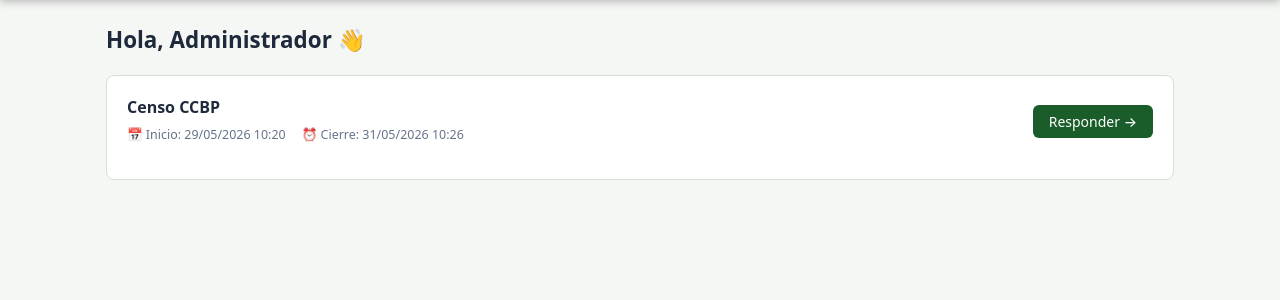
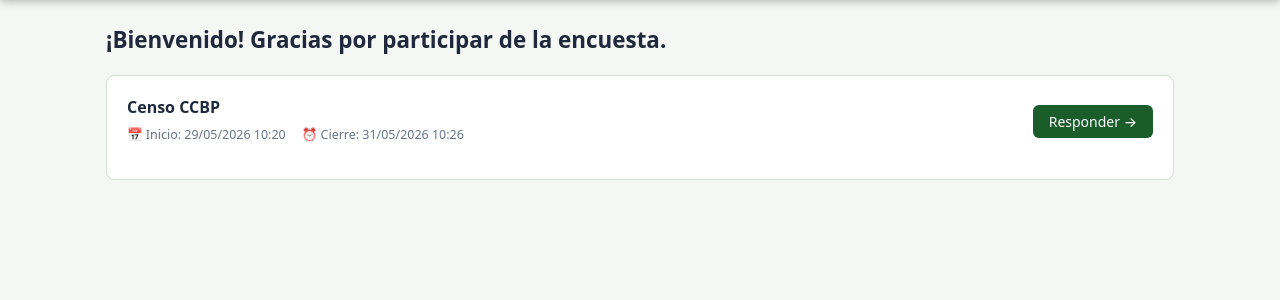
Before and after one commit to insuagm240815/encuesta, a Flask app: page /inicio/ in a window 1280 px wide. Shown: the part 60-360 px from the top of the page. Run offline with Flask 3, Linux system fonts and the light colour scheme; a user stored in the database is signed in; data comes from the database, SQL or seed files in the repository.

Commit message:
ocultar nombre usuario en vista encuesta

```diff
--- a/templates/base.html
+++ b/templates/base.html
@@ -211,7 +211,7 @@
     </svg>
   </button>
   <div class="nav-menu" id="nav-menu">
-    <span class="user-name">{{ session.user_name }}</span>
+    {% if session.is_admin or session.is_operator %}<span class="user-name">{{ session.user_name }}</span>{% endif %}
     {% if session.is_admin %}
       <a href="/panel/" style="background:rgba(255,255,255,.15);padding:.3rem .8rem;border-radius:5px;color:#fff;font-weight:600;">🏠 Panel admin</a>
       <a href="/panel/users" style="background:rgba(255,255,255,.15);padding:.3rem .8rem;border-radius:5px;color:#fff;font-weight:600;">👥 Usuarios</a>
--- a/templates/survey/index.html
+++ b/templates/survey/index.html
@@ -1,7 +1,7 @@
 {% extends "base.html" %}
 {% block title %}Mis Encuestas{% endblock %}
 {% block content %}
-<h1 class="page-title">Hola, {{ user.nombre }} 👋</h1>
+<h1 class="page-title">¡Bienvenido! Gracias por participar de la encuesta.</h1>
 {% if surveys %}
   {% for item in surveys %}
   <div class="card">
```
